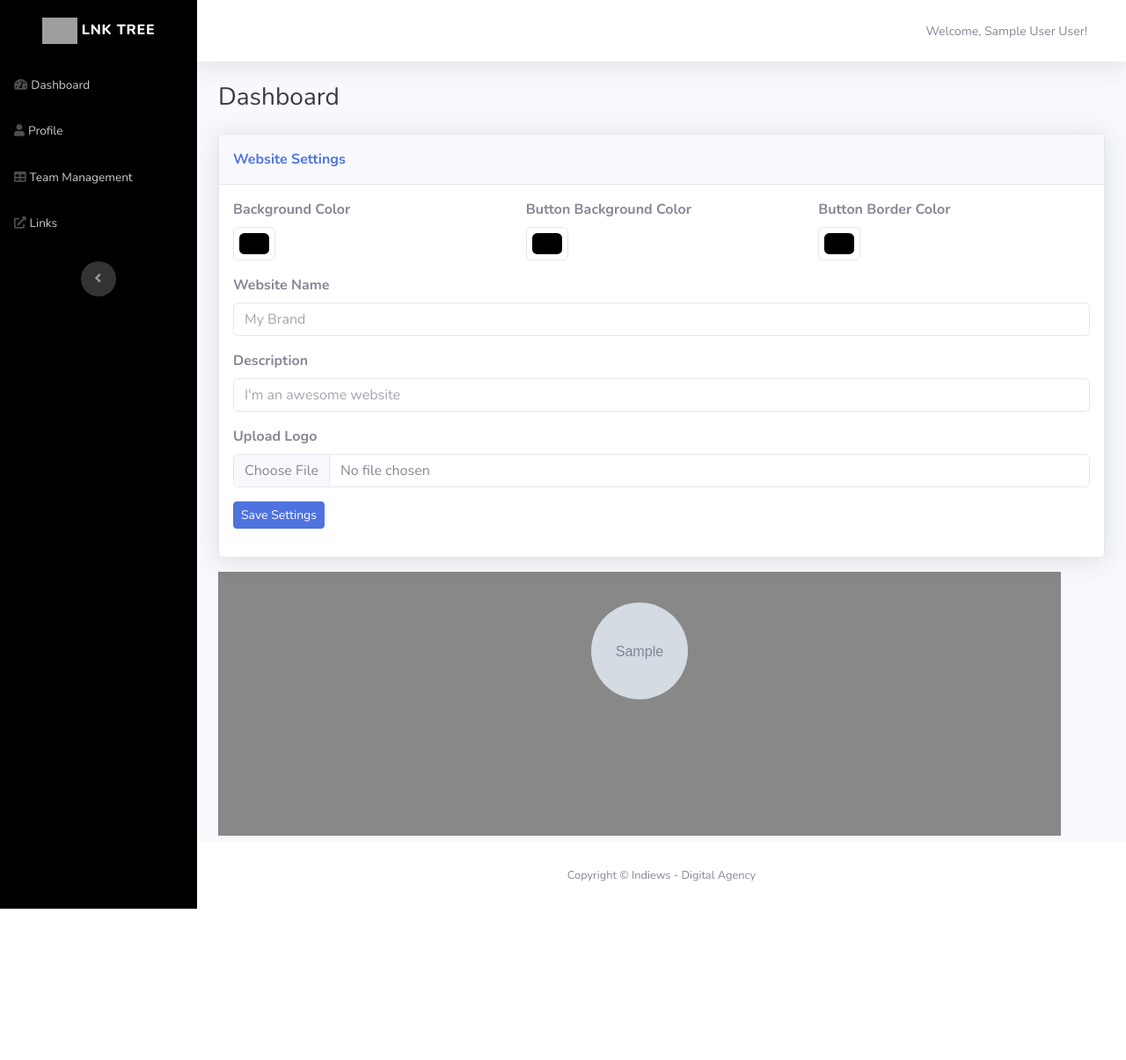
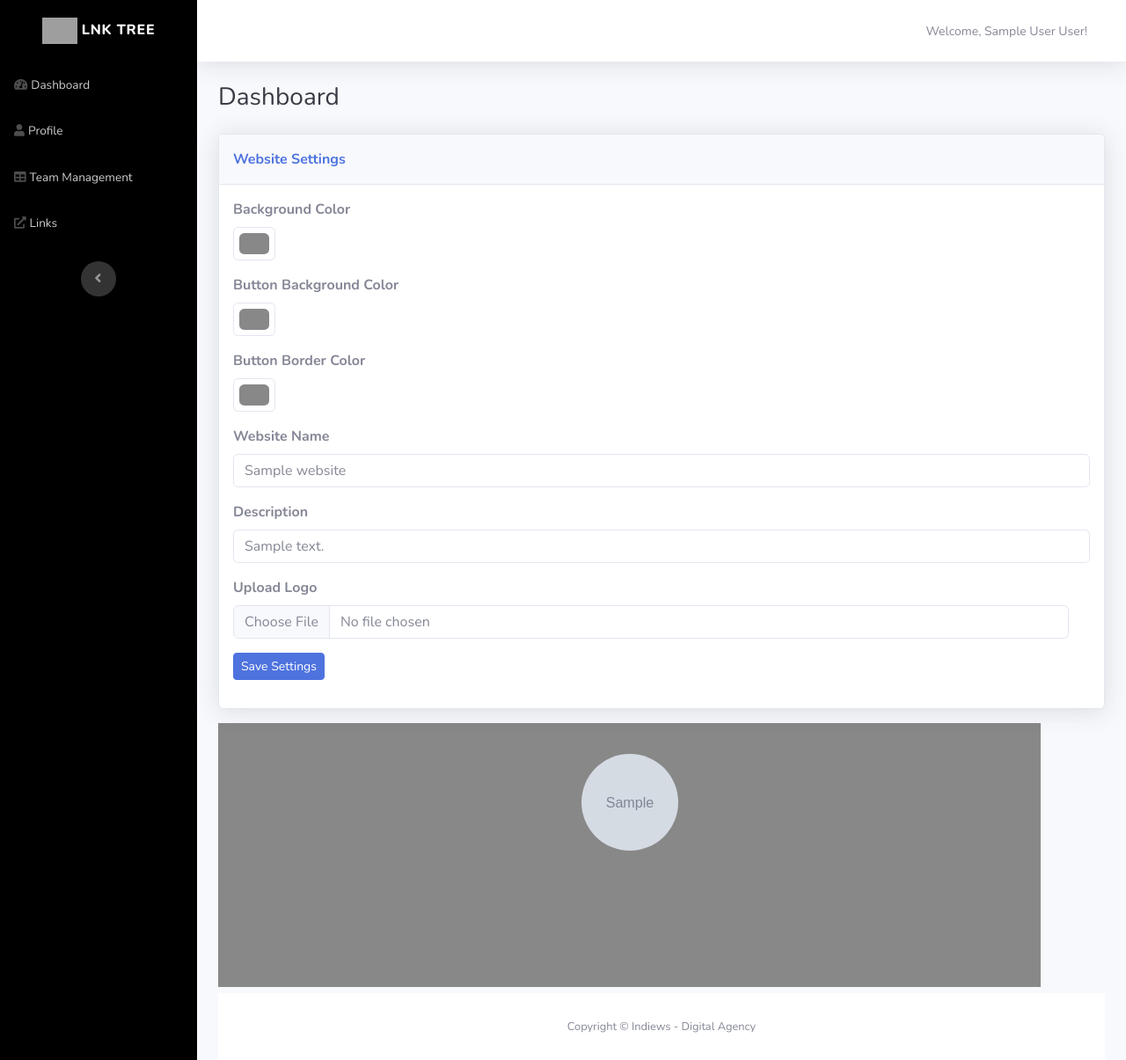
Before and after one commit to Indiews/Lnk-Tree, a PHP site: page /admin/dashboard.php in a window 1280 px wide. Shown: the whole page at 88% size. Before the commit the page ends 1033 px from the top, so only its background shows below. Run offline with PHP 8.4, Linux system fonts and the light colour scheme; the visitor is signed in with stand-in values (Sample User, id 1); tables that the repository leaves empty or names only in its code hold one stand-in row (values such as "Sample post"); grey boxes marked "Sample" are stand-in pictures; some libraries are stand-ins or nearby versions; grey boxes are pictures that could not be loaded.

Commit message:
Dashboard Fix Return Values

```diff
--- a/admin/dashboard.php
+++ b/admin/dashboard.php
@@ -10,7 +10,7 @@
 $result = $conn->query($sql);
 $websiteSettings = $result->fetch_assoc();
 
-// Initialize variables for form values
+// Initialize variables for form values with existing values
 $background = $websiteSettings['bkcolor'];
 $buttonBackgroundColor = $websiteSettings['btbkcolor'];
 $buttonBorderColor = $websiteSettings['btbocolor'];
@@ -19,11 +19,12 @@
 
 if ($_SERVER['REQUEST_METHOD'] === 'POST') {
 
-    $background = $_POST['background'];
-    $buttonBackgroundColor = $_POST['button_back'];
-    $buttonBorderColor = $_POST['button_border'];
-    $webname = $_POST['webname'];
-    $description = $_POST['description'];
+    // Check if input is provided, if not, keep the existing values
+    $background = isset($_POST['background']) ? $_POST['background'] : $background;
+    $buttonBackgroundColor = isset($_POST['button_back']) ? $_POST['button_back'] : $buttonBackgroundColor;
+    $buttonBorderColor = isset($_POST['button_border']) ? $_POST['button_border'] : $buttonBorderColor;
+    $webname = isset($_POST['webname']) ? $_POST['webname'] : $webname;
+    $description = isset($_POST['description']) ? $_POST['description'] : $description;
 
     // Update settings in the database
     $updateSql = "UPDATE website SET bkcolor = '$background', btbkcolor = '$buttonBackgroundColor', btbocolor = '$buttonBorderColor', webname = '$webname', description = '$description' WHERE id = 1";
@@ -98,26 +99,11 @@
                             <div class="card-body">
                                 <form method="POST" action="" enctype="multipart/form-data">
                                     <div class="row">
-                                        <div class="col">
-                                            <div class="mb-3"><label class="form-label" for="background"><strong>Background Color</strong></label><input class="form-control form-control-color" type="color" id="background" name="background"></div>
-                                        </div>
-                                        <div class="col">
-                                            <div class="mb-3"><label class="form-label" for="button-back"><strong>Button Background Color</strong></label><input class="form-control form-control-color" type="color" id="button-back" name="button_back"></div>
-                                        </div>
-                                        <div class="col">
-                                            <div class="mb-3"><label class="form-label" for="button-border"><strong>Button Border Color</strong></label><input class="form-control form-control-color" type="color" id="button-border" name="button_border"></div>
-                                        </div>
-                                    </div>
-                                    <div class="row">
-                                        <div class="col">
-                                            <div class="mb-3"><label class="form-label" for="webname"><strong>Website Name</strong></label><input class="form-control" type="text" id="webname" placeholder="My Brand" name="webname"></div>
-                                        </div>
-                                    </div>
-                                    <div class="row">
-                                        <div class="col">
-                                            <div class="mb-3"><label class="form-label" for="description"><strong>Description</strong></label><input class="form-control" type="text" id="description" placeholder="I'm an awesome website" name="description"></div>
-                                        </div>
-                                    </div>
+                                    <div class="mb-3"><label class="form-label" for="background"><strong>Background Color</strong></label><input class="form-control form-control-color" type="color" id="background" name="background" value="<?php echo $background; ?>"></div>
+                                    <div class="mb-3"><label class="form-label" for="button-back"><strong>Button Background Color</strong></label><input class="form-control form-control-color" type="color" id="button-back" name="button_back" value="<?php echo $buttonBackgroundColor; ?>"></div>
+                                    <div class="mb-3"><label class="form-label" for="button-border"><strong>Button Border Color</strong></label><input class="form-control form-control-color" type="color" id="button-border" name="button_border" value="<?php echo $buttonBorderColor; ?>"></div>
+                                    <div class="mb-3"><label class="form-label" for="webname"><strong>Website Name</strong></label><input class="form-control" type="text" id="webname" placeholder="My Brand" name="webname" value="<?php echo $webname; ?>"></div>
+                                    <div class="mb-3"><label class="form-label" for="description"><strong>Description</strong></label><input class="form-control" type="text" id="description" placeholder="I'm an awesome website" name="description" value="<?php echo $description; ?>"></div>
                                     <div class="row">
                                         <div class="col">
                                             <div class="mb-3"><label class="form-label" for="logo"><strong>Upload Logo</strong></label><input class="form-control" type="file" id="logo" name="logo"></div>
```
